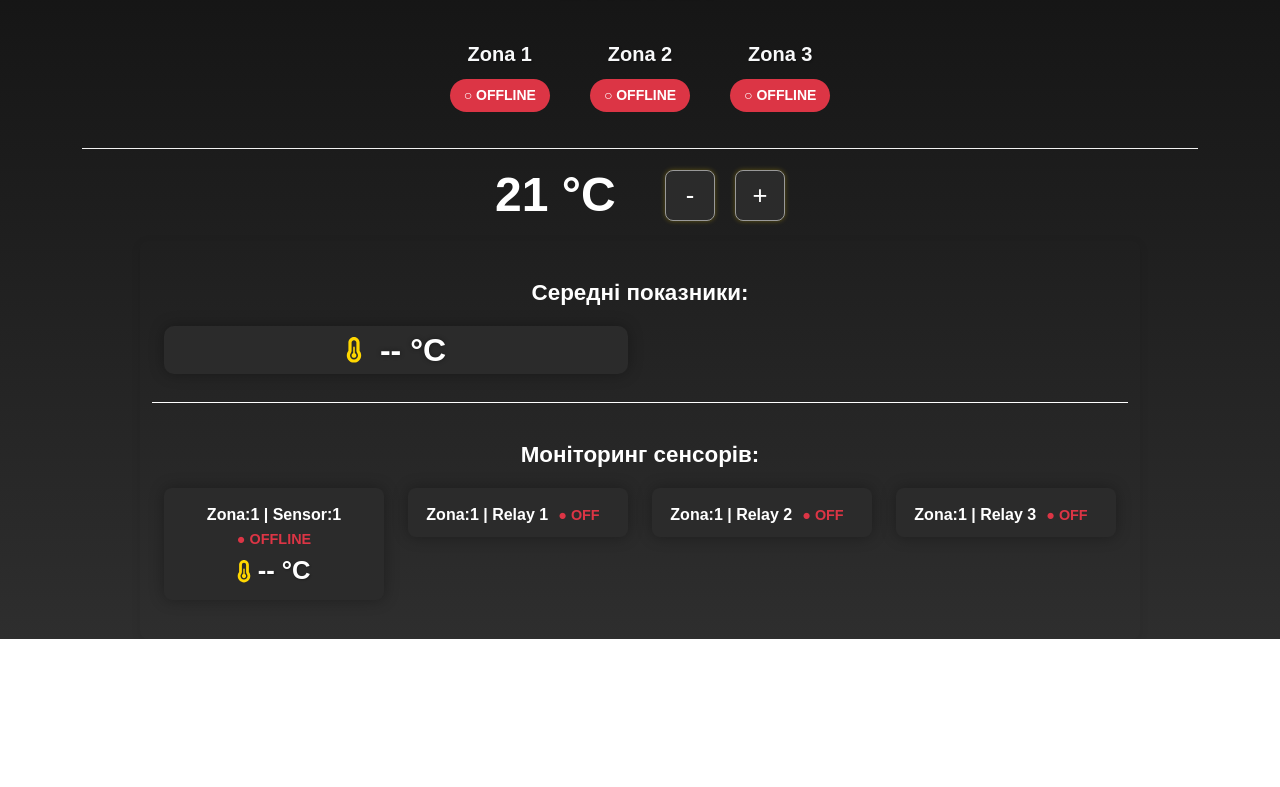
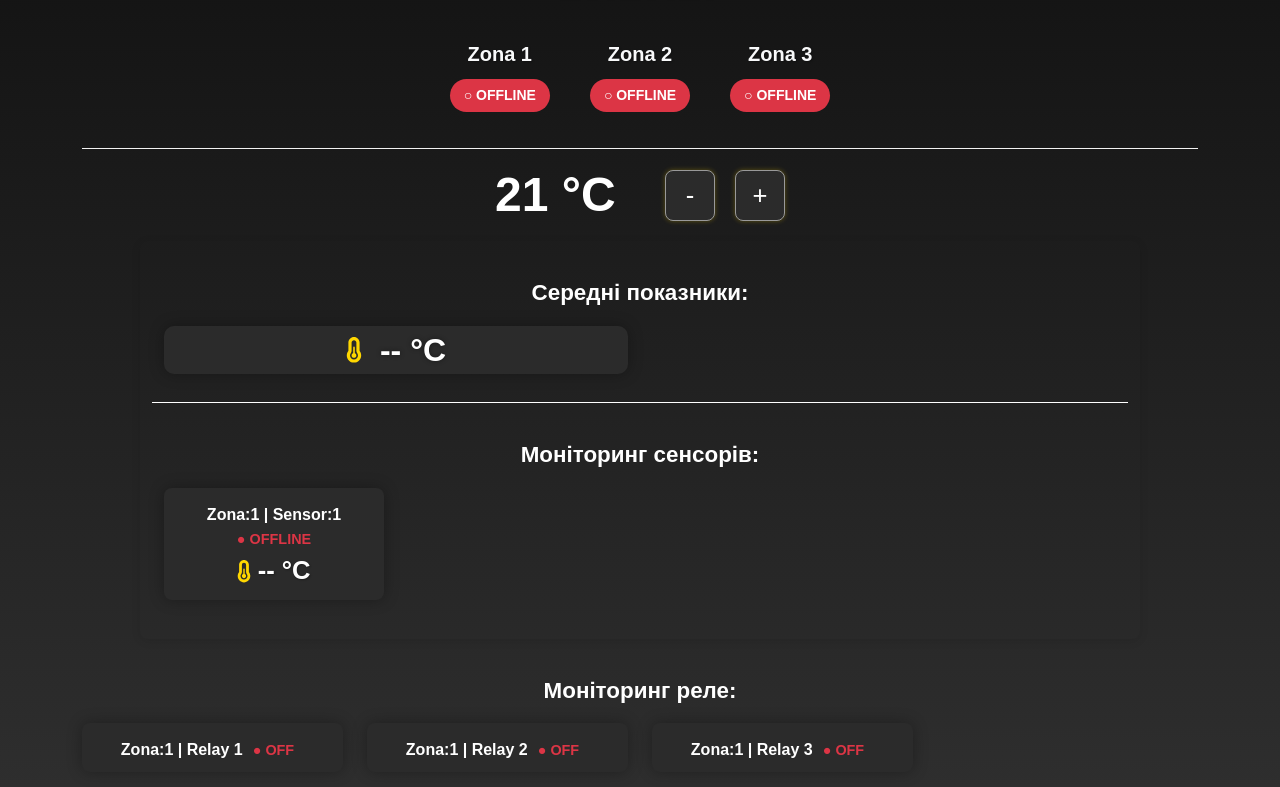
Before and after one commit to DITGDIGENTIS/ditgdigentis, a Next.js app: page / in a window 1280 px wide. Shown: the part 207-994 px from the top of the page. Before the commit the page ends 846 px from the top, so only its background shows below. Built offline with nearby package versions, Linux system fonts and the light colour scheme; no server answers.

Commit message:
zona temp

```diff
--- a/src/app/page.tsx
+++ b/src/app/page.tsx
@@ -1,14 +1,21 @@
 /* eslint-disable @next/next/no-img-element */
-"use client";
-
+// pages/index.tsx
 import { useEffect, useState } from "react";
 import { ZonaStatus } from "../components/ZonaStatus";
 import { SensorMonitor } from "../components/SensorMonitor";
 import ZonaTemperature from "../components/ZonaTemperature";
+import RelayStatus from "../components/RelayStatus";  // Импортируем компонент RelayStatus
 
 export default function Home() {
   const [time, setTime] = useState("");
   const [isOnline, setIsOnline] = useState(false);
+
+  // Стейт для статуса реле
+  const [relayStatus, setRelayStatus] = useState({
+    relay1: false,
+    relay2: false,
+    relay3: false,
+  });
 
   useEffect(() => {
     const updateClock = () => {
@@ -30,14 +37,22 @@ export default function Home() {
           const lastUpdate = data["server"]?.timestamp || 0;
           const online = now - lastUpdate < 20000;
           setIsOnline(online);
+
+          // Получаем статус реле из ответа
+          const zona = data.zona1;
+          if (zona) {
+            setRelayStatus({
+              relay1: zona.relay1 === 1,
+              relay2: zona.relay2 === 1,
+              relay3: zona.relay3 === 1,
+            });
+          }
         })
-        .catch(() => {
-          setIsOnline(false); // В случае ошибки, считаем сервер оффлайн
-        });
+        .catch(() => setIsOnline(false));
     };
 
     checkRemotePiStatus();
-    const remotePiInterval = setInterval(checkRemotePiStatus, 10000); // Обновляем статус сервера каждые 10 секунд
+    const remotePiInterval = setInterval(checkRemotePiStatus, 10000);
 
     return () => {
       clearInterval(clockInterval);
@@ -83,6 +98,13 @@ export default function Home() {
       <ZonaStatus />
       <ZonaTemperature />
       <SensorMonitor />
+
+      {/* Добавляем компонент для отображения статуса реле */}
+      <RelayStatus
+        relay1={relayStatus.relay1}
+        relay2={relayStatus.relay2}
+        relay3={relayStatus.relay3}
+      />
 
       <style jsx>{`
         .ditg-logo {
--- /dev/null
+++ b/src/components/RelayStatus.tsx
@@ -0,0 +1,60 @@
+// components/RelayStatus.tsx
+"use client";
+
+// eslint-disable-next-line @typescript-eslint/no-unused-vars
+import { useEffect, useState } from "react";
+
+type RelayStatusProps = {
+  relay1: boolean;
+  relay2: boolean;
+  relay3: boolean;
+};
+
+export default function RelayStatus({ relay1, relay2, relay3 }: RelayStatusProps) {
+  return (
+    <div className="container">
+      <h2 className="text-center mt-4 mb-1">Моніторинг реле:</h2>
+      <div className="row">
+        <div className="col-6 col-md-3">
+          <div className="average-temp-block">
+            <div className="description-temp-block">
+              Zona:1 | Relay 1
+              <button
+                className={`status-button ${relay1 ? "online" : "offline"}`}
+                title={`Relay 1 ${relay1 ? "ON" : "OFF"}`}
+              >
+                ● {relay1 ? "ON" : "OFF"}
+              </button>
+            </div>
+          </div>
+        </div>
+        <div className="col-6 col-md-3">
+          <div className="average-temp-block">
+            <div className="description-temp-block">
+              Zona:1 | Relay 2
+              <button
+                className={`status-button ${relay2 ? "online" : "offline"}`}
+                title={`Relay 2 ${relay2 ? "ON" : "OFF"}`}
+              >
+                ● {relay2 ? "ON" : "OFF"}
+              </button>
+            </div>
+          </div>
+        </div>
+        <div className="col-6 col-md-3">
+          <div className="average-temp-block">
+            <div className="description-temp-block">
+              Zona:1 | Relay 3
+              <button
+                className={`status-button ${relay3 ? "online" : "offline"}`}
+                title={`Relay 3 ${relay3 ? "ON" : "OFF"}`}
+              >
+                ● {relay3 ? "ON" : "OFF"}
+              </button>
+            </div>
+          </div>
+        </div>
+      </div>
+    </div>
+  );
+}
--- a/src/components/SensorMonitor.tsx
+++ b/src/components/SensorMonitor.tsx
@@ -8,13 +8,6 @@ export function SensorMonitor() {
   const [zona1Temp, setZona1Temp] = useState<string>("--");
   const [zona1Online, setZona1Online] = useState<boolean>(false);
   const [lastTemp, setLastTemp] = useState<string | null>(null); // Храним последнее значение температуры
-
-  // Стейт для реле
-  const [relayStatus, setRelayStatus] = useState<{ [key: string]: boolean }>({
-    relay1: false,
-    relay2: false,
-    relay3: false,
-  });
 
   useEffect(() => {
     const fetchStatus = async () => {
@@ -43,13 +36,6 @@ export function SensorMonitor() {
               setLastTemp(temp); // Обновляем последнее значение температуры
             }
           }
-
-          // Обновляем статус реле (предполагаем, что реле передаются как relay1, relay2, relay3)
-          setRelayStatus({
-            relay1: zona.relay1 === 1,
-            relay2: zona.relay2 === 1,
-            relay3: zona.relay3 === 1,
-          });
         } else {
           setZona1Online(false);
           setZona1Temp("--");
@@ -104,23 +90,6 @@ export function SensorMonitor() {
             </div>
           </div>
         </div>
-
-        {/* Вывод статуса реле */}
-        {["relay1", "relay2", "relay3"].map((relay, index) => (
-          <div key={relay} className="col-6 col-md-3">
-            <div className="average-temp-block">
-              <div className="description-temp-block">
-                Zona:1 | {`Relay ${index + 1}`}
-                <button
-                  className={`status-button ${relayStatus[relay] ? "online" : "offline"}`}
-                  title={`${relay} ${relayStatus[relay] ? "ON" : "OFF"}`}
-                >
-                  ● {relayStatus[relay] ? "ON" : "OFF"}
-                </button>
-              </div>
-            </div>
-          </div>
-        ))}
       </div>
     </div>
   );
```
